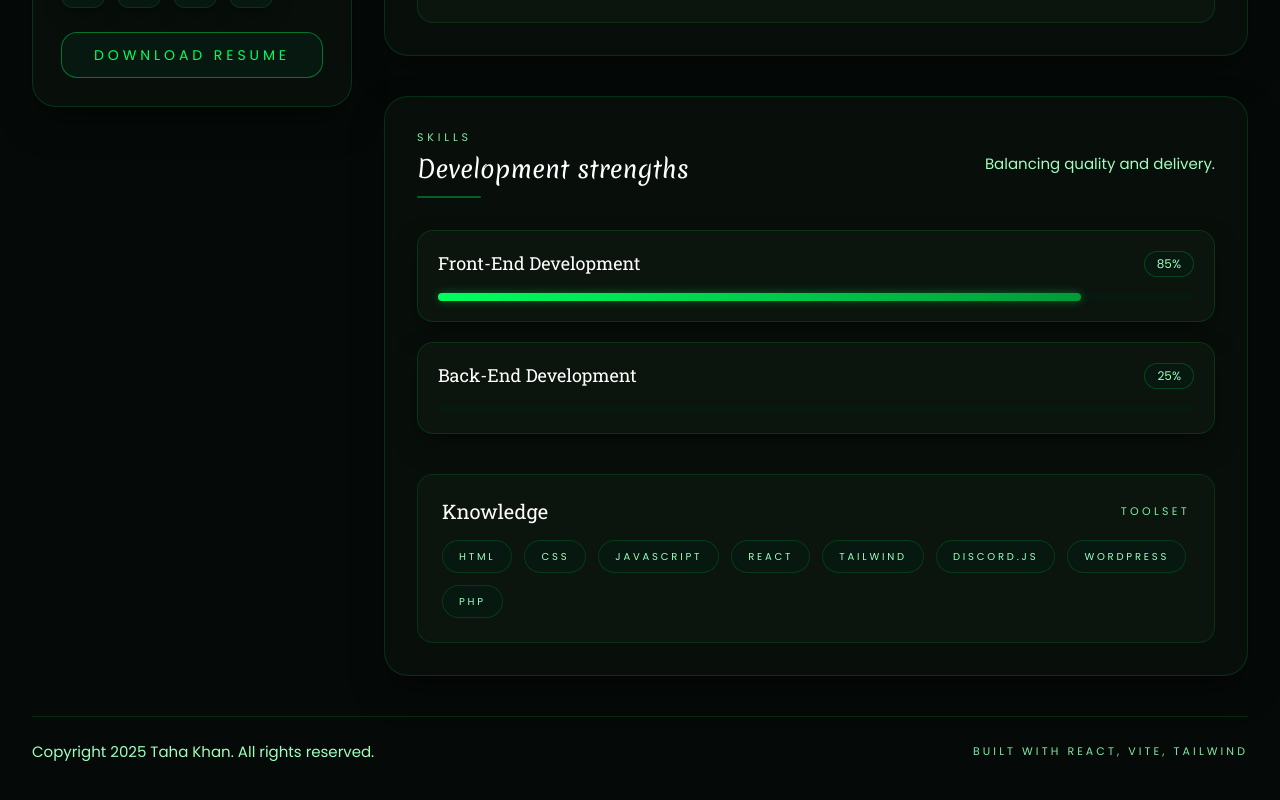
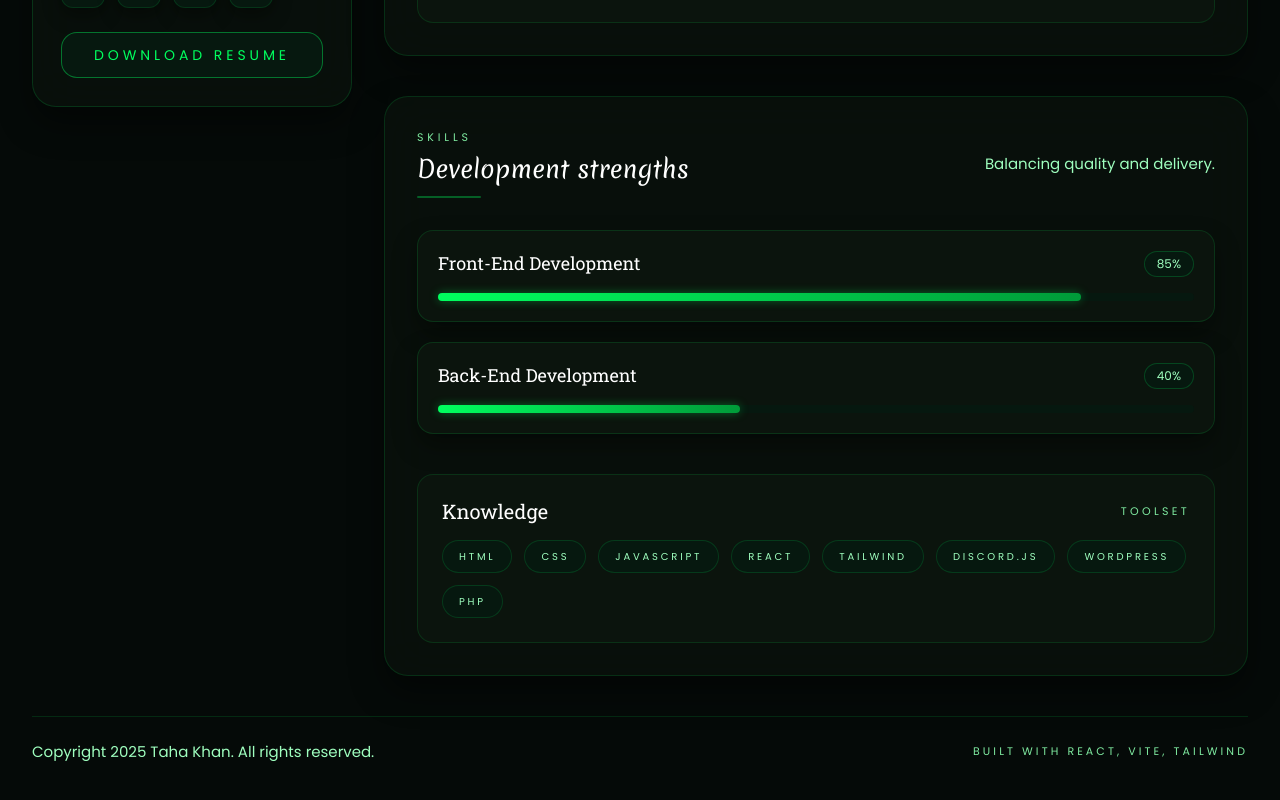
Before and after one commit to delepover56/Taha-Khan, a React (Vite) app: page /resume in a window 1280 px wide. Shown: the part 956-1756 px from the top of the page. Built offline with nearby package versions, Linux system fonts and the light colour scheme.

Commit message:
Latest Portfolio Updates

```diff
--- a/src/pages/Resume.jsx
+++ b/src/pages/Resume.jsx
@@ -189,7 +189,7 @@ const Resume = () => {
             <SkillCard title="Front-End Development" percentage={85} />
           </motion.div>
           <motion.div variants={itemVariants}>
-            <SkillCard title="Back-End Development" percentage={25} />
+            <SkillCard title="Back-End Development" percentage={40} />
           </motion.div>
         </motion.div>
 
```
